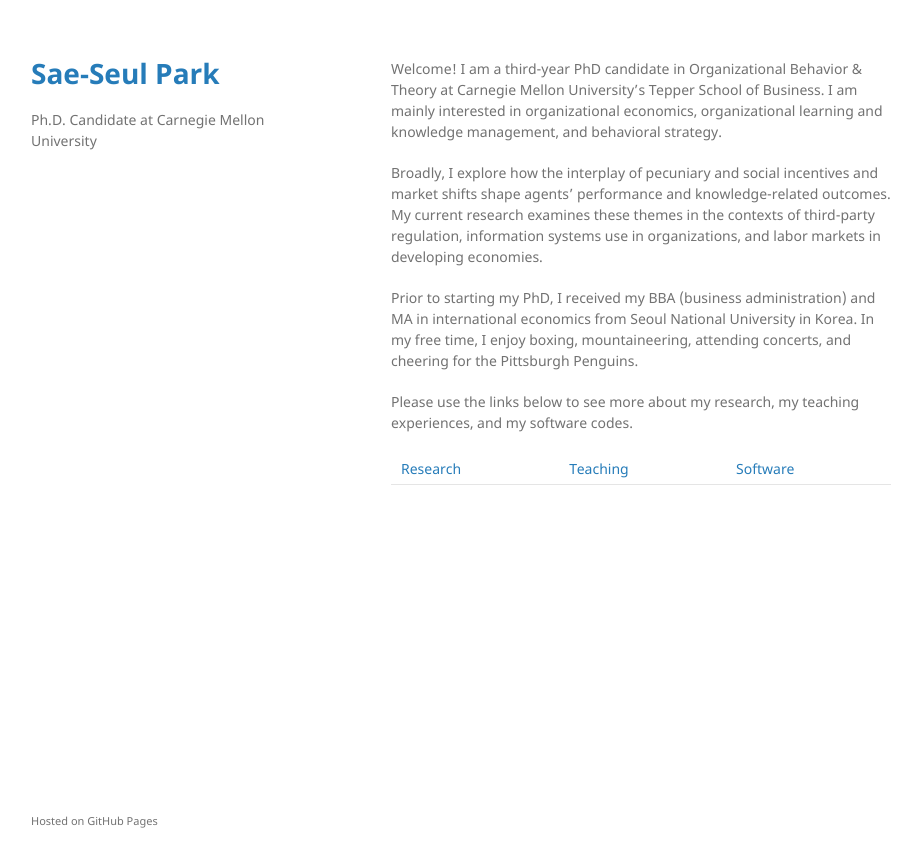
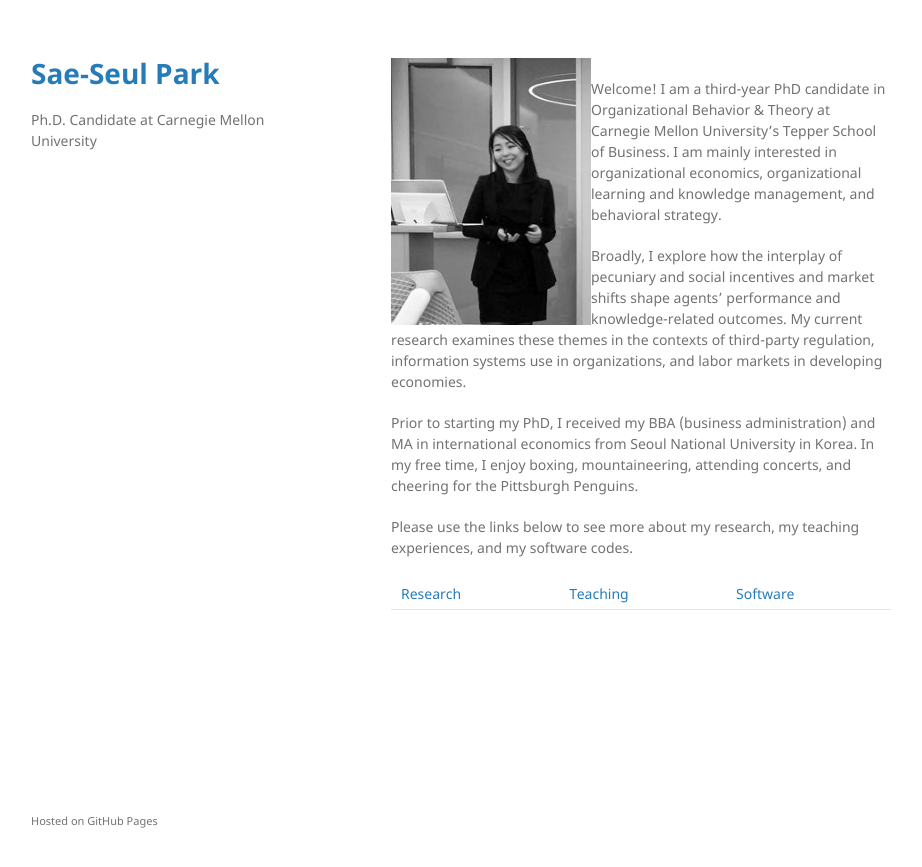
Before and after one commit to saepark/saepark.github.io, a Jekyll site: the page built from index.md, in a window 1280 px wide. Shown: the top 867 px of the page, without its empty margins (179-1101 px from the left). Built offline with Jekyll 4.4.1, drawn with Linux system fonts in a browser that asks for light colours; our own code applies the rules of GitHub Pages for plain Markdown files.

Commit message:
Update index.md

```diff
--- a/index.md
+++ b/index.md
@@ -1,3 +1,5 @@
+<img align="left" src="assets/sae-seulpark.jpg">
+
 Welcome! I am a third-year PhD candidate in Organizational Behavior & Theory at Carnegie Mellon University's Tepper School of Business. I am mainly interested in organizational economics, organizational learning and knowledge management, and behavioral strategy.
 
 Broadly, I explore how the interplay of pecuniary and social incentives and market shifts shape agents' performance and knowledge-related outcomes. My current research examines these themes in the contexts of third-party regulation, information systems use in organizations, and labor markets in developing economies.
```
